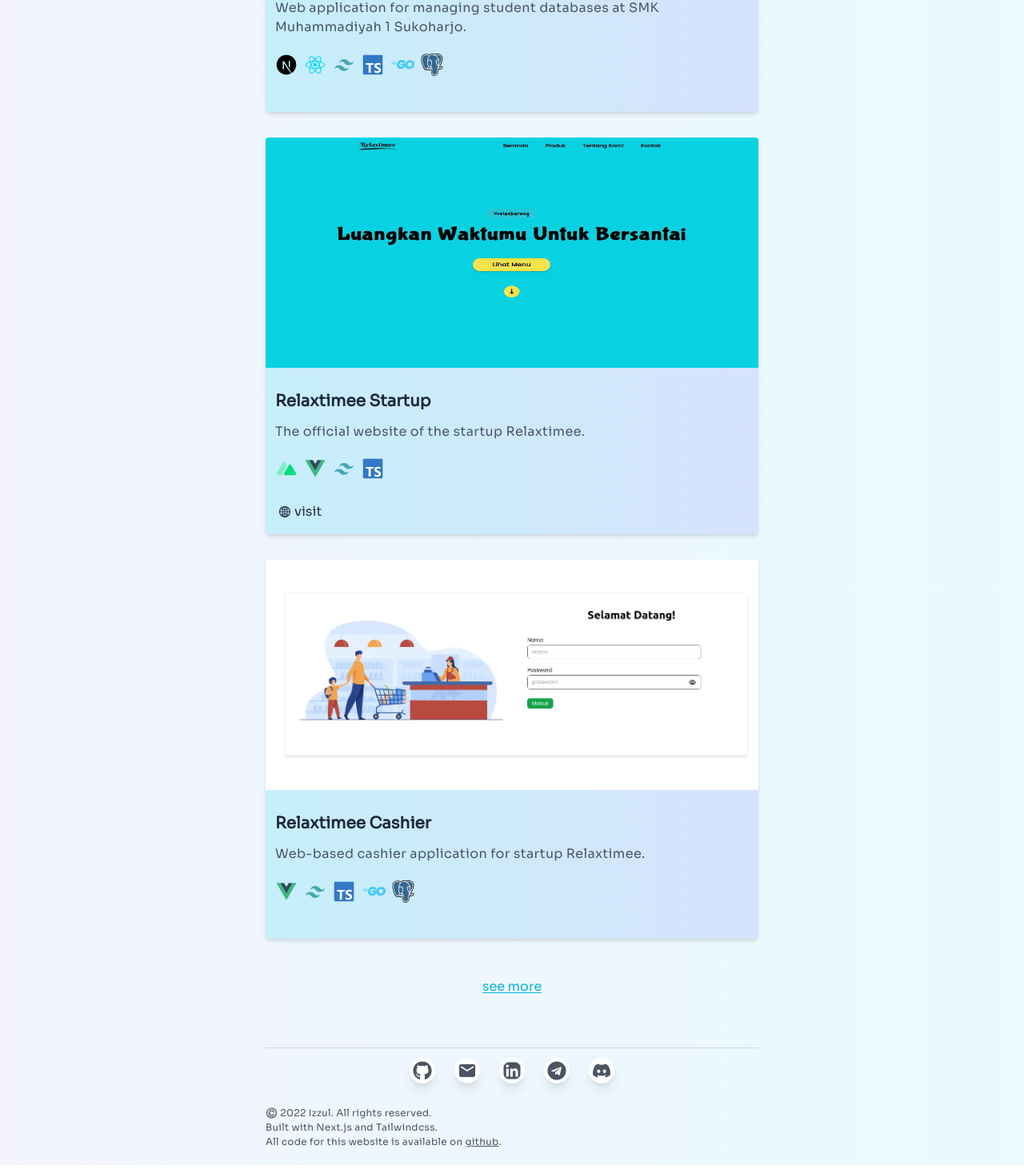
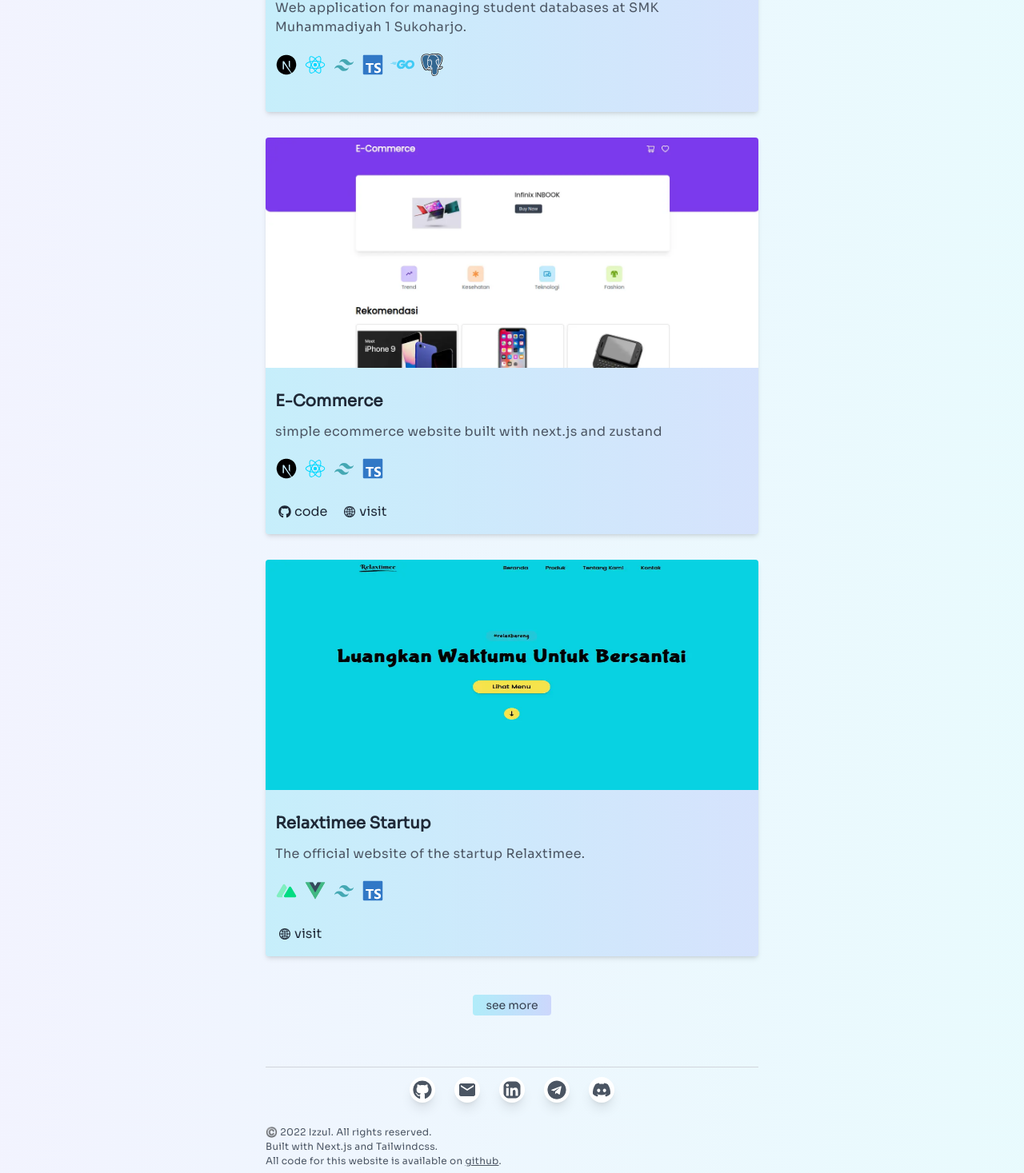
Before and after one commit to izzul-ali/personal-site, a Next.js app: page / in a window 1280 px wide. Shown: the part 964-2431 px from the top of the page at 80% size. Built offline with nearby package versions, Linux system fonts and the light colour scheme.

Commit message:
feat: add new images and project

```diff
--- a/components/home/projects.tsx
+++ b/components/home/projects.tsx
@@ -25,16 +25,22 @@ export default function projects() {
         ))}
       </div>
 
-      <div className="flex justify-center mt-12">
-        <button
-          aria-label="btn-see-more"
-          onClick={() => setProjectRows((prev) => prev + defaultRows)}
-          className={`underline underline-offset-2 text-cyan-500 ${
-            projectRows > projectList.length ? 'hidden' : 'block'
-          }`}
-        >
-          see more
-        </button>
+      <div className="flex justify-center mt-12 [&>button]:outline-none text-gray-700 text-sm">
+        {projectRows < projectList.length ? (
+          <button
+            onClick={() => setProjectRows((prev) => prev + defaultRows)}
+            className={`bg-gradient-to-r from-cyan-400/30 to-indigo-400/30 px-4 py-[3px] rounded hover:scale-105 duration-200`}
+          >
+            see more
+          </button>
+        ) : (
+          <button
+            onClick={() => setProjectRows(3)}
+            className={`bg-gradient-to-r from-cyan-400/30 to-indigo-400/30 px-4 py-[3px] rounded hover:scale-105 duration-200`}
+          >
+            show less
+          </button>
+        )}
       </div>
     </>
   )
--- a/data/projects.ts
+++ b/data/projects.ts
@@ -2,11 +2,19 @@ import { Project } from '@/components/project-card'
 
 export const projectList: Project[] = [
   {
-    image: '/images/projects/relaxtimee-kasir.webp',
+    image: '/images/projects/admin-tkj.webp',
     title: 'Admin TKJ',
     description:
       'Web application for managing student databases at SMK Muhammadiyah 1 Sukoharjo.',
     tech: ['next', 'react', 'tailwind', 'typescript', 'golang', 'postgresql']
+  },
+  {
+    image: '/images/projects/e-commerce.webp',
+    title: 'E-Commerce',
+    description: 'simple ecommerce website built with next.js and zustand',
+    tech: ['next', 'react', 'tailwind', 'typescript'],
+    demoLink: 'https://e-commerce-izzul-ali.vercel.app/',
+    githubRepo: 'https://github.com/izzul-ali/e-commerce'
   },
   {
     image: '/images/projects/relaxtimee.webp',
```
Also changed, not shown: public/images/projects/admin-tkj.webp (added), public/images/projects/e-commerce.webp (added).
